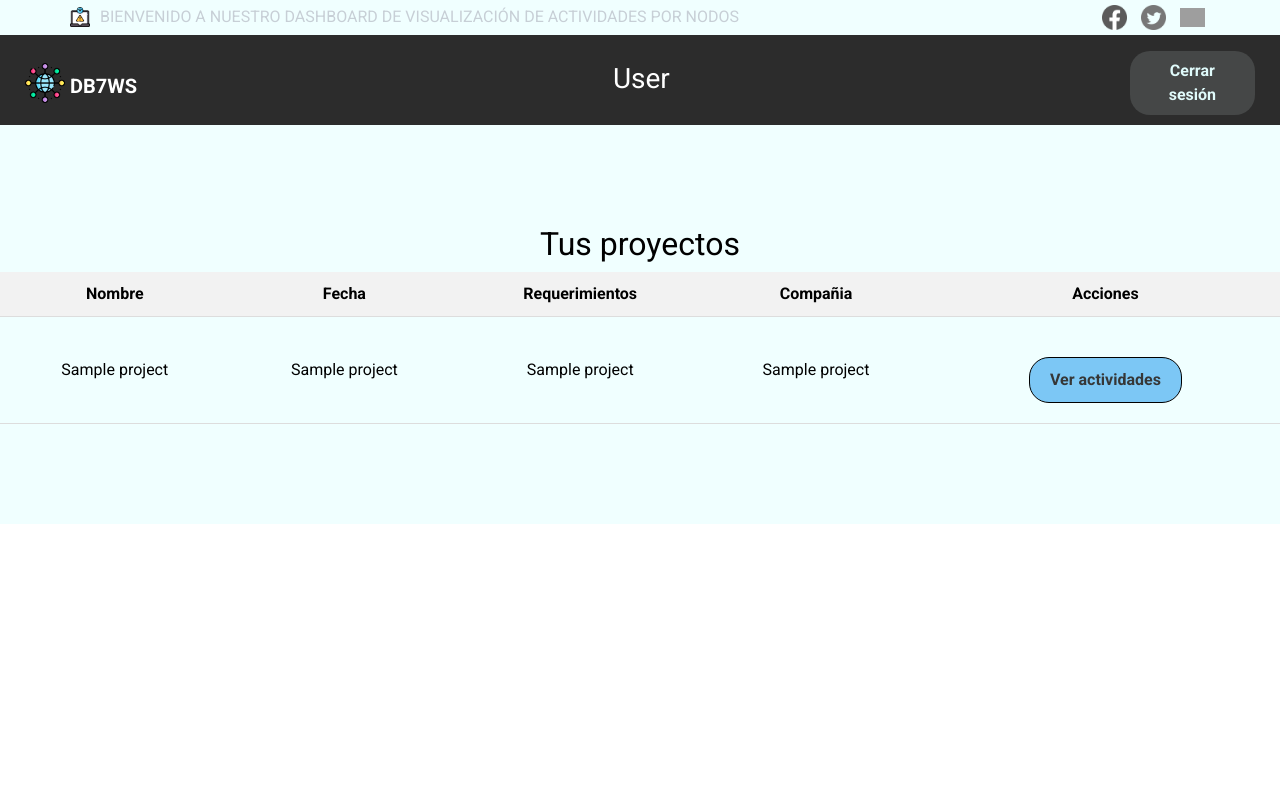
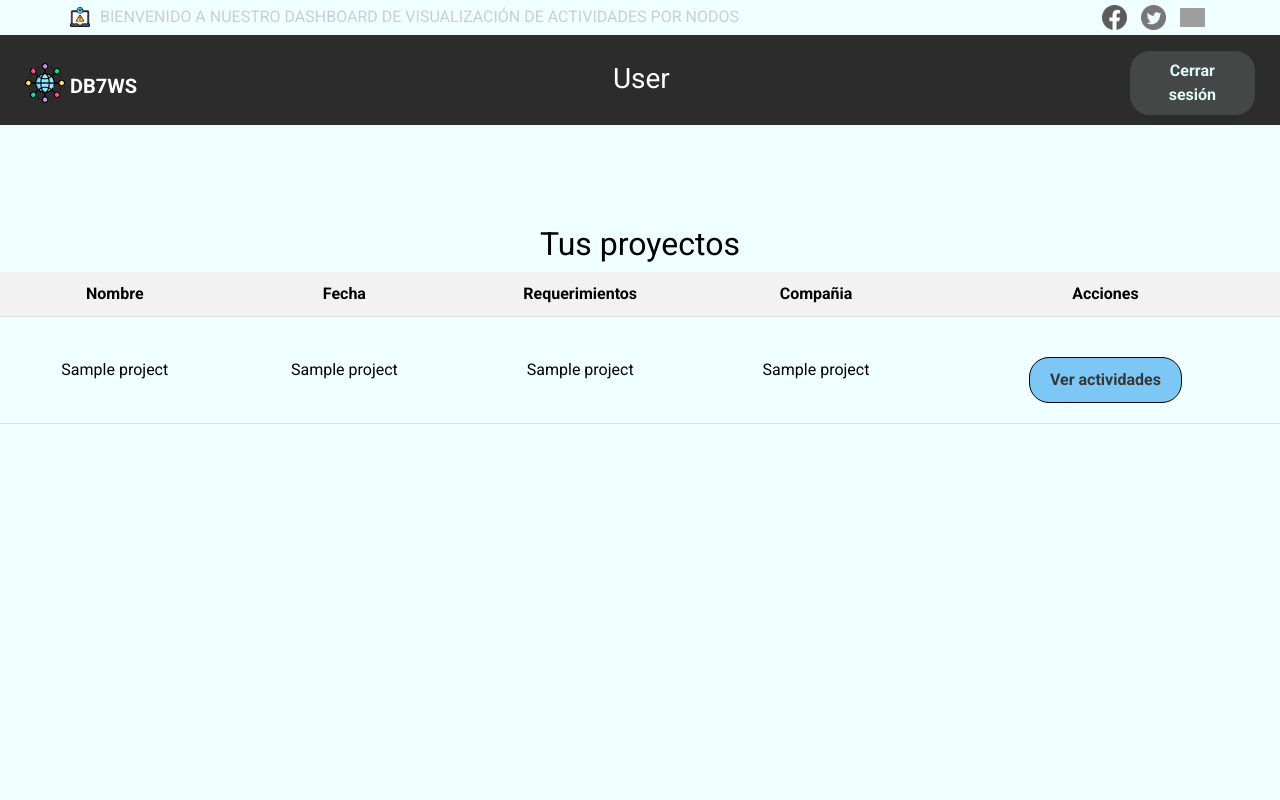
Before and after one commit to JuanGarcia0418/ActivityMap, a Flask app: template app/templates/view_user_projects.html in a window 1280 px wide. Run offline with Flask 3, Linux system fonts and the light colour scheme; a user stored in the database is signed in; tables that the repository leaves empty or names only in its code hold one stand-in row (values such as "Sample post"); the template is opened without the code that fills it: most values are stand-ins (such as "Sample title", 1, 10 or a date in 2020); some libraries are stand-ins or nearby versions; grey boxes are pictures that could not be loaded.

Commit message:
Clear color

```diff
--- a/app/templates/view_user_projects.html
+++ b/app/templates/view_user_projects.html
@@ -45,7 +45,7 @@
     <link href="../static/css/responsive.css" rel="stylesheet" />
 </head>
 
-<body class="sub_page">
+<body class>
     <div class="hero_area">
         <!-- header section strats -->
         <header class="header_section">
```
